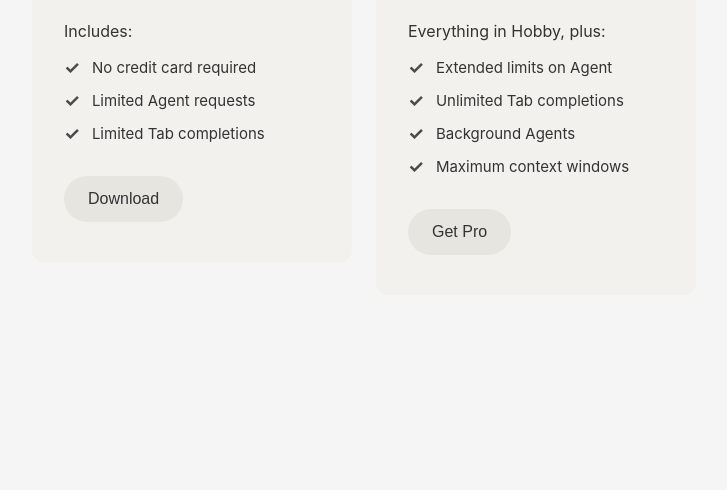
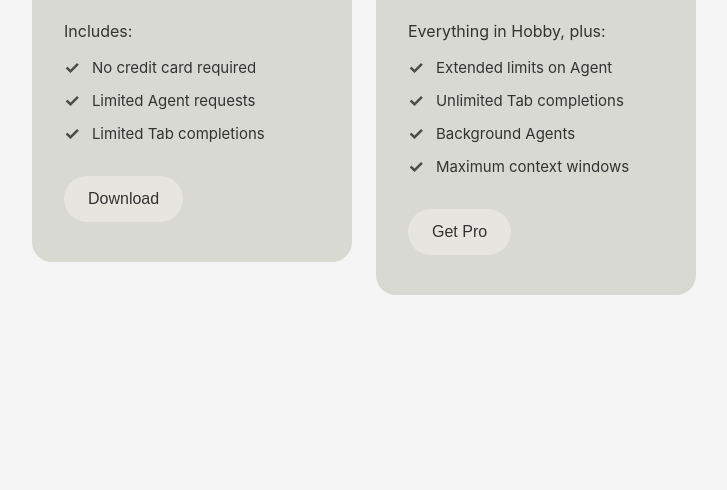
Before and after one commit to paulinazbylut/First-Git-Cool-Projets, a plain HTML site: page index.html in a window 1280 px wide. Shown: the part 310-800 px from the top of the page, without its empty margins (276-1003 px from the left). Drawn offline with Linux system fonts and the light colour scheme.

Commit message:
Change card radius and backgroung color
background colour has been changed and corner radius is also updated

```diff
--- a/styles.css
+++ b/styles.css
@@ -24,8 +24,8 @@ body {
 }
 
 .card {
-    background-color: #f2f1ed;
-    border-radius: 12px;
+    background-color: #d9d9d3;
+    border-radius: 20px;
     padding: 40px 32px;
     width: 320px;
     flex-shrink: 0;
```
